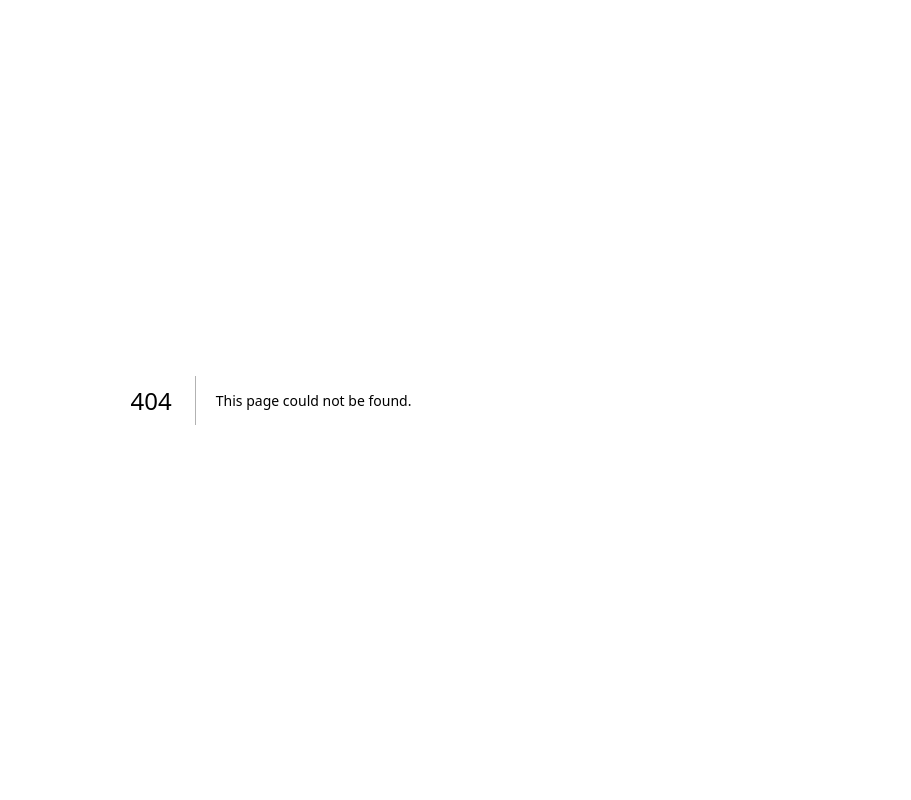
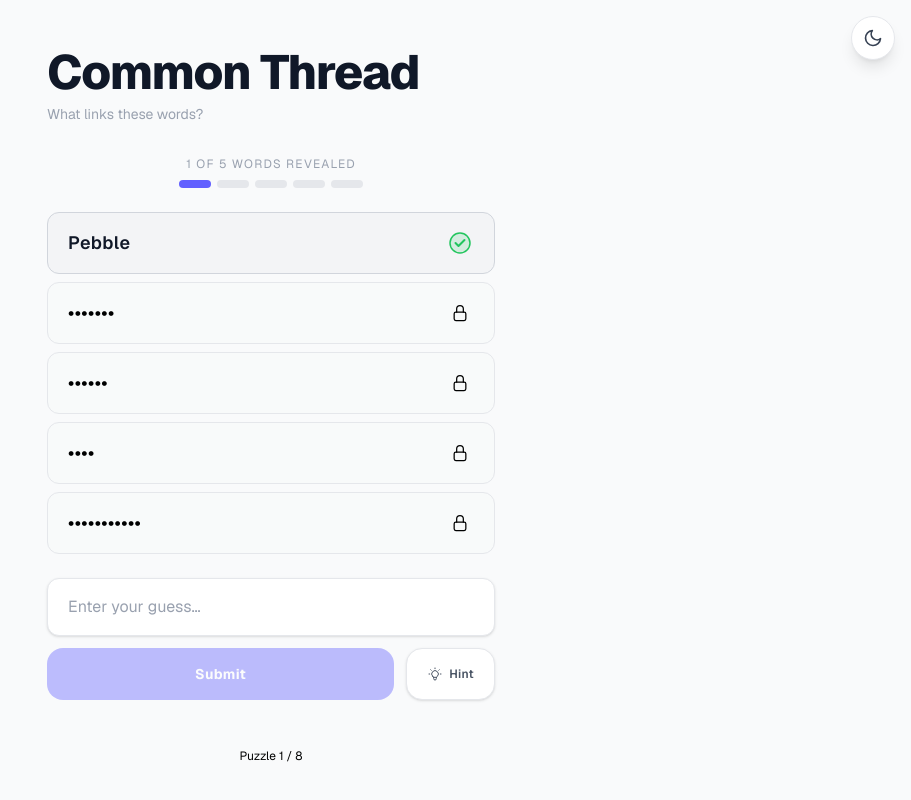
Before and after one commit to Utsab-crompoide/train-brain, a Next.js app: page /commonThread in a window 1280 px wide. Before the commit this address had no page. Shown: the top 800 px of the page, without its empty margins (369-1280 px from the left). Built offline with nearby package versions, Linux system fonts and the light colour scheme.

Commit message:
changed folder name and minor design changes

```diff
--- a/app/pinpoint/page.tsx
+++ b/app/commonThread/page.tsx
@@ -2,25 +2,36 @@
 
 import React from "react";
 import { useCommonThread } from "@/hooks/useCommonThread";
+import { useTheme } from "@/context/ThemeContext";
 
 function WordRow({
   word,
   revealed,
   isNew,
+  isDark,
 }: {
   word: string;
   revealed: boolean;
   isNew: boolean;
+  isDark: boolean;
 }) {
   return (
     <div
-      className={`flex items-center justify-between rounded-xl px-5 py-4 border transition-all duration-500
-        ${revealed ? "border-gray-700 bg-gray-800/60" : "border-gray-800 bg-gray-900/40"}
-        ${isNew ? "animate-slide-in" : ""}`}
+      className={`flex items-center justify-between rounded-xl px-5 py-4 border transition-all duration-500 ${
+        revealed
+          ? isDark
+            ? "border-gray-700 bg-gray-800/60"
+            : "border-gray-300 bg-gray-100"
+          : isDark
+          ? "border-gray-800 bg-gray-900/40"
+          : "border-gray-200 bg-gray-50/60"
+      } ${isNew ? "animate-slide-in" : ""}`}
     >
       <span
         className={`text-lg font-semibold tracking-wide transition-colors duration-300 ${
-          revealed ? "text-white" : "text-gray-800 select-none"
+          revealed
+            ? isDark ? "text-white" : "text-gray-900"
+            : isDark ? "text-gray-800 select-none" : "text-black select-none"
         }`}
       >
         {revealed ? word : "•".repeat(word.length)}
@@ -34,7 +45,11 @@ function WordRow({
             <path d="M7.5 12l3 3 6-6" stroke="#22c55e" strokeWidth="2" strokeLinecap="round" strokeLinejoin="round" />
           </svg>
         ) : (
-          <svg className="w-5 h-5 text-gray-700" viewBox="0 0 24 24" fill="none">
+          <svg
+            className={`w-5 h-5 ${isDark ? "text-gray-700" : "text-black"}`}
+            viewBox="0 0 24 24"
+            fill="none"
+          >
             <rect x="5" y="11" width="14" height="10" rx="2" stroke="currentColor" strokeWidth="1.5" />
             <path d="M8 11V7a4 4 0 018 0v4" stroke="currentColor" strokeWidth="1.5" strokeLinecap="round" />
           </svg>
@@ -47,9 +62,11 @@ function WordRow({
 function ProgressDots({
   total,
   revealed,
+  isDark,
 }: {
   total: number;
   revealed: number;
+  isDark: boolean;
 }) {
   return (
     <div className="flex gap-1.5 justify-center">
@@ -57,7 +74,7 @@ function ProgressDots({
         <div
           key={i}
           className={`h-2 w-8 rounded-full transition-all duration-300 ${
-            i < revealed ? "bg-indigo-500" : "bg-gray-700"
+            i < revealed ? "bg-indigo-500" : isDark ? "bg-gray-700" : "bg-gray-200"
           }`}
         />
       ))}
@@ -68,9 +85,11 @@ function ProgressDots({
 function HintBoxes({
   answer,
   hintsRevealed,
+  isDark,
 }: {
   answer: string;
   hintsRevealed: number;
+  isDark: boolean;
 }) {
   return (
     <div className="flex gap-2 flex-wrap justify-center">
@@ -82,7 +101,9 @@ function HintBoxes({
             className={`flex items-center justify-center rounded-xl border-2 text-xl font-black transition-all duration-300 ${
               isRevealed
                 ? "border-indigo-500 bg-indigo-950 text-indigo-300"
-                : "border-gray-700 bg-gray-900 text-gray-700"
+                : isDark
+                ? "border-gray-700 bg-gray-900 text-gray-700"
+                : "border-gray-200 bg-gray-100 text-gray-300"
             }`}
             style={{ width: 44, height: 52 }}
           >
@@ -96,28 +117,65 @@ function HintBoxes({
 
 export default function CommonThreadPage() {
   const game = useCommonThread();
+  const { theme, toggleTheme } = useTheme();
+  const isDark = theme === "dark";
 
   const canHint = !game.allHintsRevealed && game.status === "playing";
 
   return (
-    <div className="flex min-h-screen flex-col items-center bg-gray-950 font-sans">
+    <div
+      className={`flex min-h-screen flex-col items-center font-sans transition-colors duration-300 ${
+        isDark ? "bg-gray-950" : "bg-gray-50"
+      }`}
+    >
+      <button
+        onClick={toggleTheme}
+        aria-label="Toggle theme"
+        className={`fixed top-4 right-4 z-50 flex items-center justify-center w-11 h-11 rounded-full shadow-lg transition-all duration-300 ${
+          isDark
+            ? "bg-gray-800 hover:bg-gray-700 text-yellow-300"
+            : "bg-white hover:bg-gray-100 text-gray-700 border border-gray-200"
+        }`}
+      >
+        {isDark ? (
+          <svg xmlns="http://www.w3.org/2000/svg" width="20" height="20" viewBox="0 0 24 24" fill="none" stroke="currentColor" strokeWidth="2" strokeLinecap="round" strokeLinejoin="round">
+            <circle cx="12" cy="12" r="5" />
+            <line x1="12" y1="1" x2="12" y2="3" />
+            <line x1="12" y1="21" x2="12" y2="23" />
+            <line x1="4.22" y1="4.22" x2="5.64" y2="5.64" />
+            <line x1="18.36" y1="18.36" x2="19.78" y2="19.78" />
+            <line x1="1" y1="12" x2="3" y2="12" />
+            <line x1="21" y1="12" x2="23" y2="12" />
+            <line x1="4.22" y1="19.78" x2="5.64" y2="18.36" />
+            <line x1="18.36" y1="5.64" x2="19.78" y2="4.22" />
+          </svg>
+        ) : (
+          <svg xmlns="http://www.w3.org/2000/svg" width="20" height="20" viewBox="0 0 24 24" fill="none" stroke="currentColor" strokeWidth="2" strokeLinecap="round" strokeLinejoin="round">
+            <path d="M21 12.79A9 9 0 1 1 11.21 3 7 7 0 0 0 21 12.79z" />
+          </svg>
+        )}
+      </button>
+
       <main className="flex w-full max-w-lg flex-col px-5 py-12 sm:px-8">
 
-        {/* Header */}
         <div className="mb-8">
-          <h1 className="text-4xl font-extrabold tracking-tight text-white sm:text-5xl">
+          <h1 className={`text-4xl font-extrabold tracking-tight sm:text-5xl ${
+            isDark ? "text-white" : "text-gray-900"
+          }`}>
             Common Thread
           </h1>
-          <p className="mt-2 text-sm text-gray-500">
+          <p className={`mt-2 text-sm ${isDark ? "text-gray-500" : "text-gray-400"}`}>
             What links these words?
           </p>
         </div>
 
         <div className="mb-6">
-          <p className="mb-2 text-xs text-gray-500 text-center tracking-widest uppercase">
+          <p className={`mb-2 text-xs text-center tracking-widest uppercase ${
+            isDark ? "text-gray-500" : "text-gray-400"
+          }`}>
             {game.revealedCount} of {game.puzzle.words.length} words revealed
           </p>
-          <ProgressDots total={game.puzzle.words.length} revealed={game.revealedCount} />
+          <ProgressDots total={game.puzzle.words.length} revealed={game.revealedCount} isDark={isDark} />
         </div>
 
         <div className={`flex flex-col gap-2 mb-6 ${game.shake ? "animate-shake" : ""}`}>
@@ -127,27 +185,34 @@ export default function CommonThreadPage() {
               word={word}
               revealed={i < game.revealedCount}
               isNew={i === game.newlyRevealedIndex}
+              isDark={isDark}
             />
           ))}
         </div>
 
         {game.hintsRevealed > 0 && (
           <div className="mb-6 flex flex-col items-center gap-3">
-            <p className="text-xs text-gray-500 uppercase tracking-widest">
+            <p className={`text-xs uppercase tracking-widest ${isDark ? "text-gray-500" : "text-gray-400"}`}>
               Answer hint
             </p>
-            <HintBoxes answer={game.puzzle.answer} hintsRevealed={game.hintsRevealed} />
+            <HintBoxes answer={game.puzzle.answer} hintsRevealed={game.hintsRevealed} isDark={isDark} />
           </div>
         )}
 
         {game.feedback && (
           <div
-            className={`mb-4 rounded-xl px-4 py-3 text-sm font-medium ${
+            className={`mb-4 rounded-xl px-4 py-3 text-sm font-medium border ${
               game.feedback.type === "success"
-                ? "bg-green-900/40 text-green-300 border border-green-800"
+                ? isDark
+                  ? "bg-green-900/40 text-green-300 border-green-800"
+                  : "bg-green-50 text-green-700 border-green-200"
                 : game.feedback.type === "error"
-                ? "bg-red-900/40 text-red-300 border border-red-800"
-                : "bg-indigo-900/40 text-indigo-300 border border-indigo-800"
+                ? isDark
+                  ? "bg-red-900/40 text-red-300 border-red-800"
+                  : "bg-red-50 text-red-600 border-red-200"
+                : isDark
+                ? "bg-indigo-900/40 text-indigo-300 border-indigo-800"
+                : "bg-indigo-50 text-indigo-600 border-indigo-200"
             }`}
           >
             {game.feedback.text}
@@ -162,14 +227,18 @@ export default function CommonThreadPage() {
               onChange={(e) => game.setGuess(e.target.value)}
               onKeyDown={(e) => e.key === "Enter" && game.submitGuess()}
               placeholder="Enter your guess…"
-              className="w-full rounded-xl bg-gray-900 border border-gray-700 px-5 py-4 text-white placeholder-gray-600 text-base outline-none focus:border-indigo-500 focus:ring-2 focus:ring-indigo-500/20 transition-all"
+              className={`w-full rounded-xl px-5 py-4 text-base outline-none transition-all border ${
+                isDark
+                  ? "bg-gray-900 border-gray-700 text-white placeholder-gray-600 focus:border-indigo-500 focus:ring-2 focus:ring-indigo-500/20"
+                  : "bg-white border-gray-200 text-gray-900 placeholder-gray-400 focus:border-indigo-400 focus:ring-2 focus:ring-indigo-400/20 shadow-sm"
+              }`}
             />
 
             <div className="flex gap-3">
               <button
                 onClick={game.submitGuess}
                 disabled={!game.guess.trim()}
-                className="flex-1 rounded-2xl bg-indigo-500 hover:bg-indigo-400 disabled:bg-gray-800 disabled:text-gray-600 disabled:cursor-not-allowed text-white font-bold py-4 text-sm tracking-wide transition-all duration-200 active:scale-95"
+                className="flex-1 rounded-2xl bg-indigo-500 hover:bg-indigo-400 disabled:opacity-40 disabled:cursor-not-allowed text-white font-bold py-4 text-sm tracking-wide transition-all duration-200 active:scale-95"
               >
                 Submit
               </button>
@@ -178,7 +247,11 @@ export default function CommonThreadPage() {
                 onClick={game.revealNextHint}
                 disabled={!canHint}
                 title="Reveal next hint letter"
-                className="flex items-center gap-1.5 rounded-2xl bg-gray-800 hover:bg-gray-700 disabled:bg-gray-900 disabled:text-gray-700 disabled:cursor-not-allowed text-gray-300 font-semibold px-5 py-4 text-xs tracking-wide transition-all duration-200 active:scale-95 whitespace-nowrap"
+                className={`flex items-center gap-1.5 rounded-2xl font-semibold px-5 py-4 text-xs tracking-wide transition-all duration-200 active:scale-95 whitespace-nowrap disabled:opacity-40 disabled:cursor-not-allowed ${
+                  isDark
+                    ? "bg-gray-800 hover:bg-gray-700 text-gray-300"
+                    : "bg-white hover:bg-gray-50 text-gray-600 border border-gray-200 shadow-sm"
+                }`}
               >
                 <svg className="w-4 h-4 shrink-0" viewBox="0 0 24 24" fill="none">
                   <path
@@ -204,7 +277,7 @@ export default function CommonThreadPage() {
           </button>
         )}
 
-        <p className="mt-8 text-center text-xs text-gray-700">
+        <p className={`mt-8 text-center text-xs ${isDark ? "text-gray-700" : "text-black"}`}>
           Puzzle {game.puzzleIndex + 1} / {game.totalPuzzles}
         </p>
       </main>
--- a/app/crossclimb/page.tsx
+++ b/app/crossclimb/page.tsx
@@ -3,19 +3,52 @@ import React from 'react'
 import { useTheme } from '@/context/ThemeContext'
 
 export default function Crossclimb() {
-    const { theme } = useTheme();
-    const isDark = theme === "dark";
+  const { theme, toggleTheme } = useTheme();
+  const isDark = theme === "dark";
+
   return (
     <div
       className={`flex min-h-screen flex-col items-center font-sans transition-colors duration-300 ${
         isDark ? "bg-gray-950" : "bg-white"
       }`}
     >
-        <main className="flex w-full max-w-5xl flex-col items-center px-6 py-24 sm:px-12">
-        <h1 className="mb-16 text-6xl font-extrabold tracking-tight text-transparent bg-clip-text bg-gradient-to-r from-pink-500 via-orange-400 to-yellow-500 sm:text-7xl">
+      {/* Theme toggle */}
+      <button
+        onClick={toggleTheme}
+        aria-label="Toggle theme"
+        className={`fixed top-4 right-4 z-50 flex items-center justify-center w-11 h-11 rounded-full shadow-lg transition-all duration-300 ${
+          isDark
+            ? "bg-gray-800 hover:bg-gray-700 text-yellow-300"
+            : "bg-gray-100 hover:bg-gray-200 text-gray-800"
+        }`}
+      >
+        {isDark ? (
+          <svg xmlns="http://www.w3.org/2000/svg" width="20" height="20" viewBox="0 0 24 24" fill="none" stroke="currentColor" strokeWidth="2" strokeLinecap="round" strokeLinejoin="round">
+            <circle cx="12" cy="12" r="5" />
+            <line x1="12" y1="1" x2="12" y2="3" />
+            <line x1="12" y1="21" x2="12" y2="23" />
+            <line x1="4.22" y1="4.22" x2="5.64" y2="5.64" />
+            <line x1="18.36" y1="18.36" x2="19.78" y2="19.78" />
+            <line x1="1" y1="12" x2="3" y2="12" />
+            <line x1="21" y1="12" x2="23" y2="12" />
+            <line x1="4.22" y1="19.78" x2="5.64" y2="18.36" />
+            <line x1="18.36" y1="5.64" x2="19.78" y2="4.22" />
+          </svg>
+        ) : (
+          <svg xmlns="http://www.w3.org/2000/svg" width="20" height="20" viewBox="0 0 24 24" fill="none" stroke="currentColor" strokeWidth="2" strokeLinecap="round" strokeLinejoin="round">
+            <path d="M21 12.79A9 9 0 1 1 11.21 3 7 7 0 0 0 21 12.79z" />
+          </svg>
+        )}
+      </button>
+
+      <main className="flex w-full max-w-5xl flex-col items-center px-6 py-24 sm:px-12">
+        <h1 className="mb-4 text-6xl font-extrabold tracking-tight text-transparent bg-clip-text bg-gradient-to-r from-pink-500 via-orange-400 to-yellow-500 sm:text-7xl">
           Crossclimb
         </h1>
-        </main>
+        <p className={`text-base ${isDark ? "text-gray-400" : "text-gray-500"}`}>
+          Coming soon…
+        </p>
+      </main>
     </div>
   )
 }
--- a/app/page.tsx
+++ b/app/page.tsx
@@ -6,8 +6,8 @@ import { useRouter } from "next/navigation";
 
 const GAMES = [
   {
-    id: "pinpoint",
-    title: "Pinpoint",
+    id: "commonThread",
+    title: "Common Thread",
     description: "Guess the common category from clues.",
     gradient: "from-purple-500 to-indigo-500",
   },
@@ -36,7 +36,6 @@ export default function Home() {
         isDark ? "bg-gray-950" : "bg-white"
       }`}
     >
-      {/* Theme toggle — fixed top-right */}
       <button
         onClick={toggleTheme}
         aria-label="Toggle theme"
@@ -47,7 +46,6 @@ export default function Home() {
         }`}
       >
         {isDark ? (
-          /* Sun icon */
           <svg xmlns="http://www.w3.org/2000/svg" width="20" height="20" viewBox="0 0 24 24" fill="none" stroke="currentColor" strokeWidth="2" strokeLinecap="round" strokeLinejoin="round">
             <circle cx="12" cy="12" r="5" />
             <line x1="12" y1="1" x2="12" y2="3" />
@@ -60,7 +58,6 @@ export default function Home() {
             <line x1="18.36" y1="5.64" x2="19.78" y2="4.22" />
           </svg>
         ) : (
-          /* Moon icon */
           <svg xmlns="http://www.w3.org/2000/svg" width="20" height="20" viewBox="0 0 24 24" fill="none" stroke="currentColor" strokeWidth="2" strokeLinecap="round" strokeLinejoin="round">
             <path d="M21 12.79A9 9 0 1 1 11.21 3 7 7 0 0 0 21 12.79z" />
           </svg>
```
